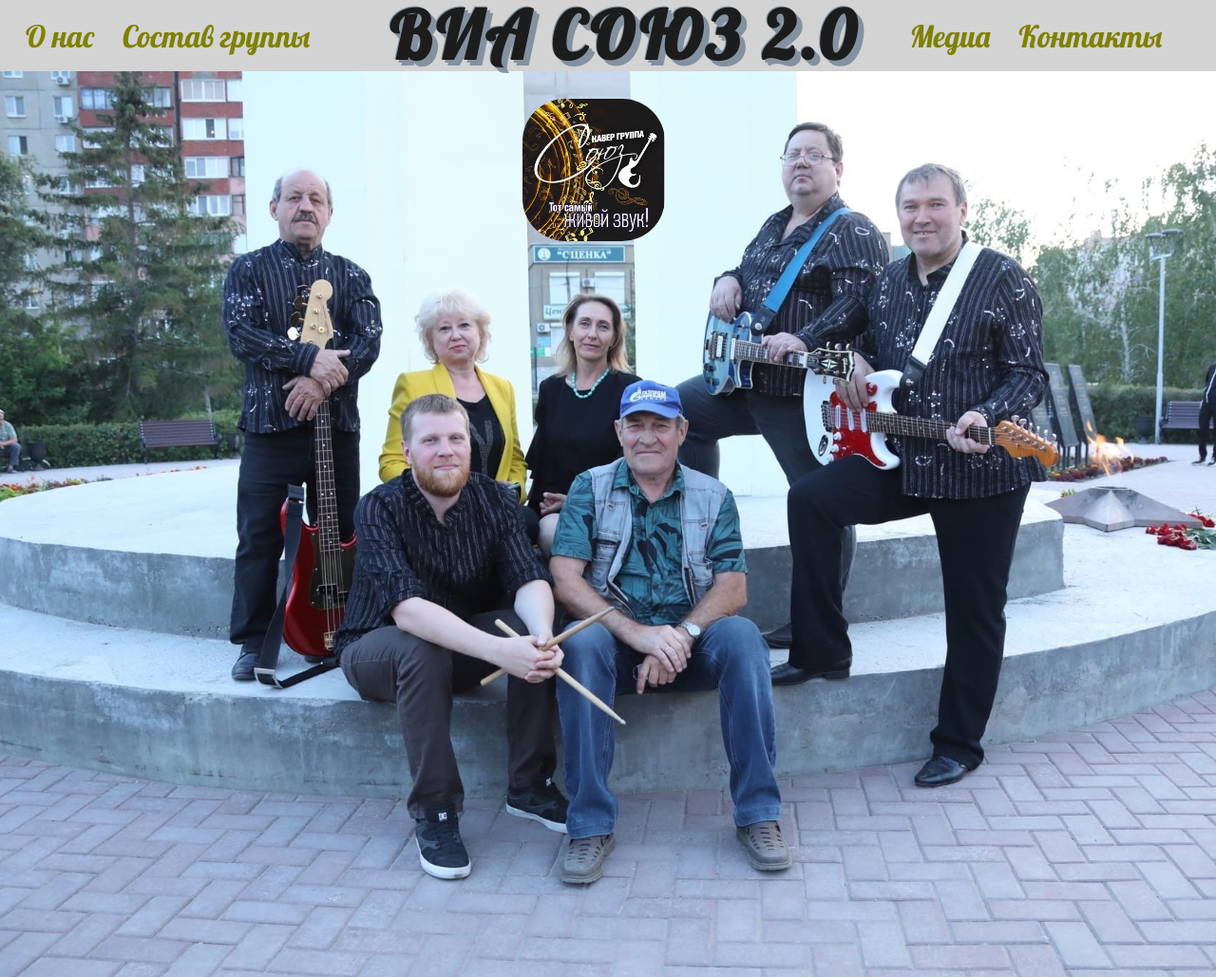
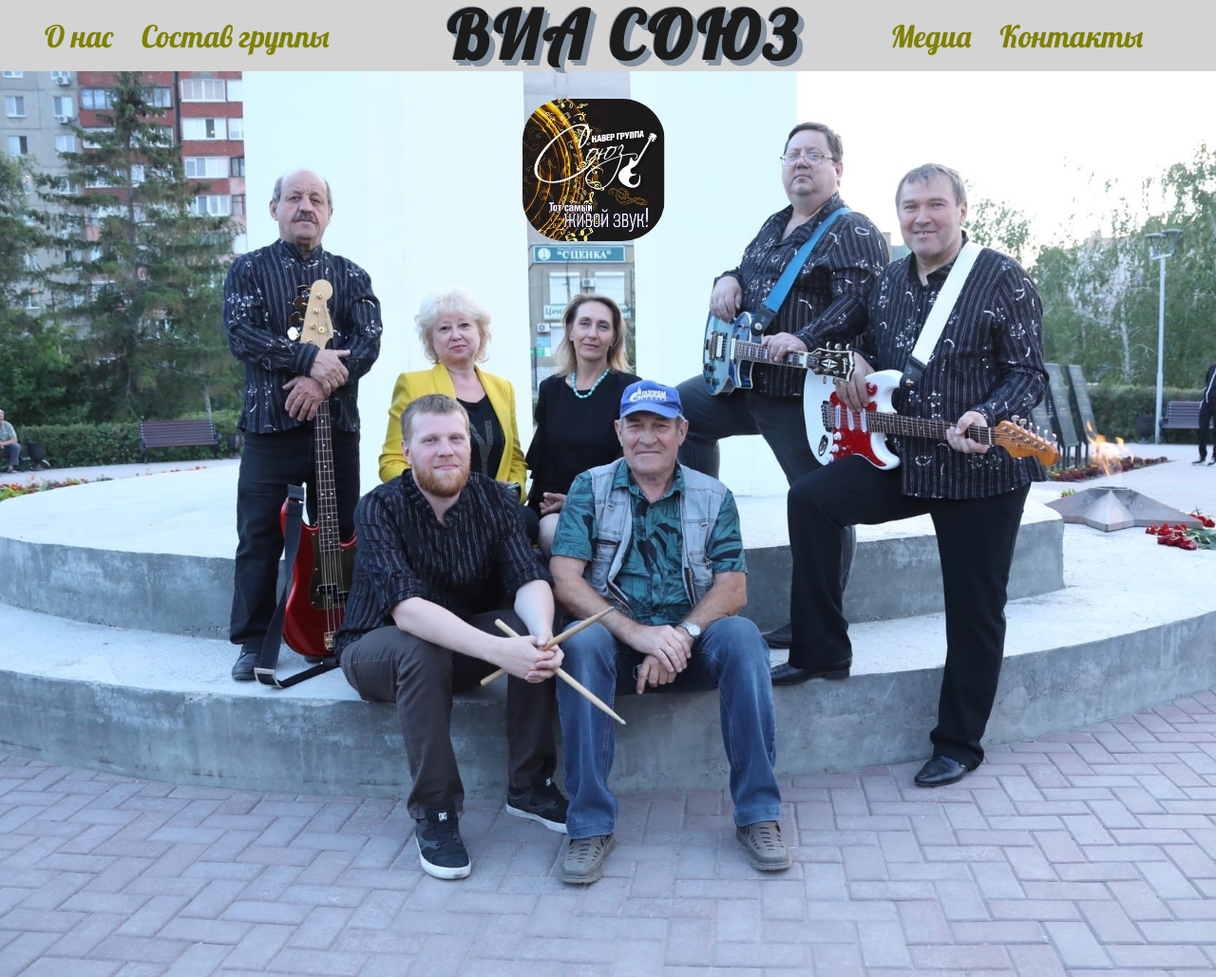
Before and after one commit to AfanasevDima/demo_git, a plain HTML site: page index.html in a window 1280 px wide. Shown: the top 1029 px of the page at 95% size. Drawn offline with Linux system fonts and the light colour scheme.

Commit message:
first job

```diff
--- a/index.html
+++ b/index.html
@@ -23,7 +23,7 @@
             <a href="" class="nav_link">Состав группы</a>
           </div>
           <div class="nav_wrapper_item">
-            <span class="text_header">виа союз 2.0</span>
+            <span class="text_header">виа союз</span>
           </div>
           <div class="nav_wrapper_item">
             <a href="" class="nav_link">Медиа</a>
```
